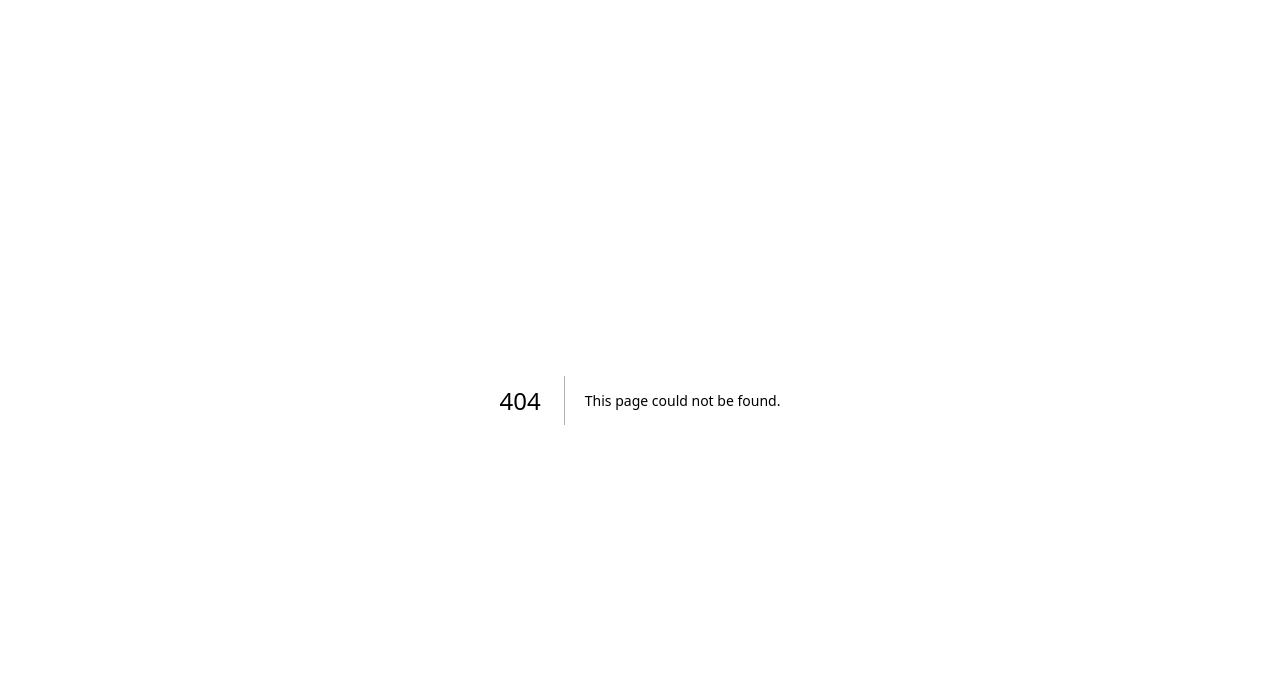
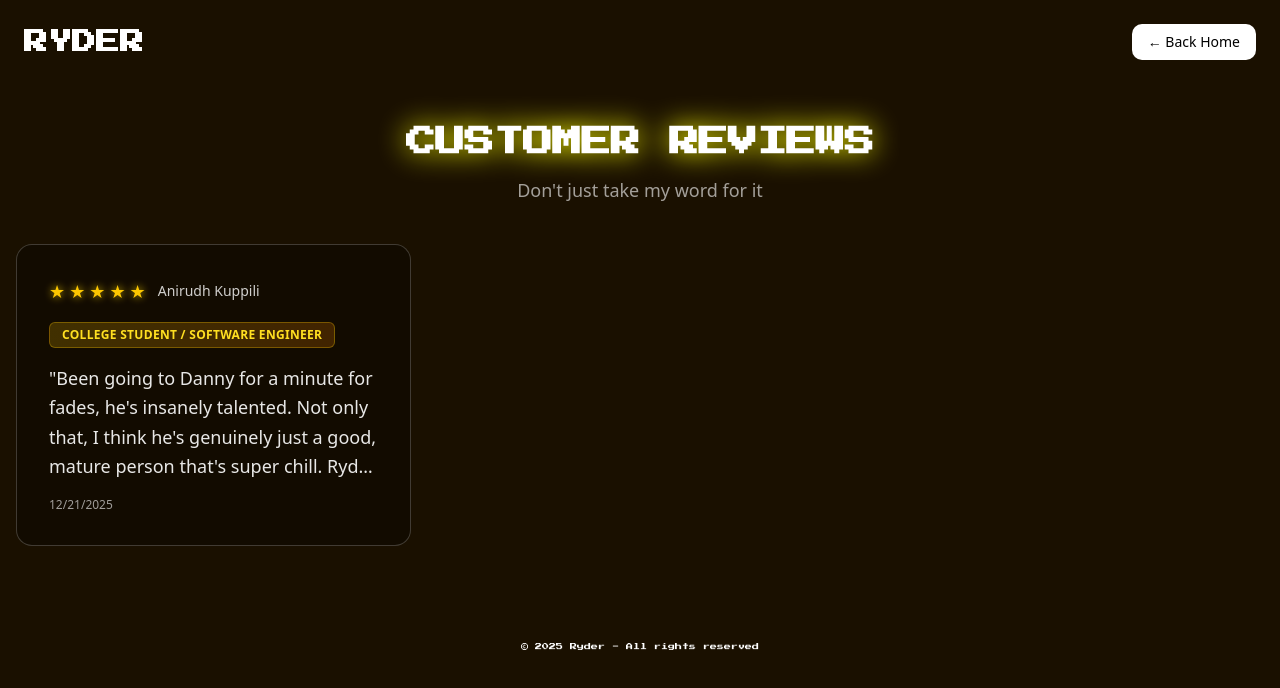
Before and after one commit to anirudhk-tech/ryder, a Next.js app: page /reviews in a window 1280 px wide. Before the commit this address had no page. Shown: the top 688 px of the page. Built offline with nearby package versions, Linux system fonts and the light colour scheme.

Commit message:
update: seperate reviews page

```diff
--- a/app/page.tsx
+++ b/app/page.tsx
@@ -59,6 +59,12 @@ export default function HomePage() {
                 label="Ryder's Work"
                 animate
               />
+              <MenuItem
+                key={5}
+                onClickAction={() => router.push("/reviews")}
+                label="Reviews"
+                animate
+              />
             </ul>
           </motion.div>
           <FloatingIcons animate />
--- /dev/null
+++ b/app/reviews/page.tsx
@@ -0,0 +1,125 @@
+"use client";
+
+import { motion } from "framer-motion";
+import { useState, useEffect } from "react";
+import { useUiStore } from "@/lib/store/useUiStore";
+import TypingText from "@/components/TypingText";
+import Footer from "@/components/landing/Footer";
+import { Navbar } from "@/components/Navbar";
+
+export default function Reviews() {
+  const [reviews, setReviews] = useState([]);
+  const [loading, setLoading] = useState(true);
+  const { reviewsVersion } = useUiStore();
+
+  useEffect(() => {
+    fetchReviews();
+  }, [reviewsVersion]);
+
+  const fetchReviews = async () => {
+    try {
+      const res = await fetch("/api/assets/reviews");
+      const data = await res.json();
+      setReviews(data.reviews || []);
+    } catch (err) {
+      console.error("Failed to fetch reviews:", err);
+    } finally {
+      setLoading(false);
+    }
+  };
+
+  return (
+    <>
+      <Navbar />
+      <div className="relative min-h-screen w-full bg-[#1a1000] text-white">
+        <div className="pointer-events-none absolute inset-0 -z-10">
+          <div className="absolute inset-0 bg-[radial-gradient(1200px_500px_at_10%_0%,rgba(0,160,255,0.12),transparent_60%),radial-gradient(800px_500px_at_90%_10%,rgba(255,0,200,0.10),transparent_60%),linear-gradient(180deg,rgba(255,255,255,0.02),transparent_30%),repeating-linear-gradient(45deg,rgba(255,255,255,0.03)_0_10px,rgba(255,255,255,0.05)_10px_20px),linear-gradient(180deg,#0a0a0a,#0c0c0c)]" />
+          <div className="absolute inset-0 opacity-25 mix-blend-multiply bg-[repeating-linear-gradient(to_bottom,rgba(0,0,0,0.18),rgba(0,0,0,0.18)_1px,rgba(0,0,0,0)_3px,rgba(0,0,0,0)_4px)]" />
+          <div className="absolute inset-0 pointer-events-none shadow-[inset_0_0_100px_rgba(0,0,0,0.55)]" />
+        </div>
+
+        <header className="mx-auto max-w-7xl px-4 py-10 flex flex-col text-center">
+          <TypingText
+            className="[font-family:var(--font-press)] text-3xl font-black tracking-tight drop-shadow-[0_0_14px_rgba(255,255,0,1.0)]"
+            text="CUSTOMER REVIEWS"
+          />
+          <p className="text-white/60 max-w-md mx-auto text-lg mt-4">
+            Don't just take my word for it
+          </p>
+        </header>
+
+        <main className="mx-auto max-w-7xl px-4 pb-24">
+          {loading ? (
+            <div className="text-center py-24 text-white/50">
+              Loading reviews...
+            </div>
+          ) : reviews.length === 0 ? (
+            <div className="text-center py-24 text-white/50">
+              No reviews yet. Check back soon!
+            </div>
+          ) : (
+            <ul className="grid grid-cols-1 gap-8 sm:grid-cols-2 lg:grid-cols-3">
+              {reviews.map((review: any, i: number) => (
+                <li key={review.id} className="relative">
+                  <motion.div
+                    initial={{ opacity: 0, y: 8, scale: 0.985 }}
+                    animate={{ opacity: 1, y: 0, scale: 1 }}
+                    transition={{ duration: 0.2, delay: i * 0.05 }}
+                    whileHover={{ scale: 1.02, y: -4 }}
+                    className="group relative rounded-2xl bg-black/30 border border-white/20 p-8 h-full"
+                  >
+                    <div className="flex items-center gap-3 mb-4">
+                      <div className="flex gap-1">
+                        {Array.from({ length: 5 }).map((_, starIndex) => (
+                          <span
+                            key={starIndex}
+                            className={`text-lg ${
+                              starIndex < review.rating
+                                ? "text-yellow-400 drop-shadow-[0_0_4px_rgba(255,215,0,0.8)]"
+                                : "text-white/40"
+                            }`}
+                          >
+                            ★
+                          </span>
+                        ))}
+                      </div>
+                      <span className="text-sm font-medium text-white/80">
+                        {review.name || "Anonymous"}
+                      </span>
+                    </div>
+
+                    {review.label && (
+                      <div className="mb-4">
+                        <span className="inline-block bg-linear-to-r from-yellow-400/20 to-orange-400/20 border border-yellow-400/30 px-3 py-1 text-xs rounded-sm font-bold uppercase tracking-wide text-yellow-300">
+                          {review.label}
+                        </span>
+                      </div>
+                    )}
+
+                    {review.comment && (
+                      <p className="text-white/90 leading-relaxed text-lg mb-4 line-clamp-4 group-hover:line-clamp-none transition-all duration-300">
+                        "{review.comment}"
+                      </p>
+                    )}
+
+                    <div className="text-xs text-white/60 mt-auto flex justify-between items-center">
+                      <span>
+                        {new Date(review.createdAt).toLocaleDateString()}
+                      </span>
+                      {review.productId && (
+                        <span className="font-mono bg-white/10 px-2 py-1 rounded">
+                          {review.productId}
+                        </span>
+                      )}
+                    </div>
+                  </motion.div>
+                </li>
+              ))}
+            </ul>
+          )}
+        </main>
+        <Footer />
+      </div>
+    </>
+  );
+}
--- a/app/work/page.tsx
+++ b/app/work/page.tsx
@@ -2,8 +2,9 @@
 
 import Image, { StaticImageData } from "next/image";
 import { motion } from "framer-motion";
-import { useState, useEffect } from "react";
-import { useUiStore } from "@/lib/store/useUiStore";
+import TypingText from "@/components/TypingText";
+import Footer from "@/components/landing/Footer";
+import { Navbar } from "@/components/Navbar";
 
 import IMG_5459 from "@/public/showcase/IMG_5459.jpeg";
 import IMG_5461 from "@/public/showcase/IMG_5461.jpeg";
@@ -12,10 +13,6 @@ import IMG_5463 from "@/public/showcase/IMG_5463.jpeg";
 import IMG_5464 from "@/public/showcase/IMG_5464.jpeg";
 import IMG_5465 from "@/public/showcase/IMG_5465.jpeg";
 import IMG_5466 from "@/public/showcase/IMG_5466.jpeg";
-
-import TypingText from "@/components/TypingText";
-import Footer from "@/components/landing/Footer";
-import { Navbar } from "@/components/Navbar";
 
 const photos: (StaticImageData | string)[] = [
   IMG_5459,
@@ -28,26 +25,6 @@ const photos: (StaticImageData | string)[] = [
 ];
 
 export default function WorkShowcase() {
-  const [reviews, setReviews] = useState([]);
-  const [loading, setLoading] = useState(true);
-  const { reviewsVersion } = useUiStore();
-
-  useEffect(() => {
-    fetchReviews();
-  }, [reviewsVersion]);
-
-  const fetchReviews = async () => {
-    try {
-      const res = await fetch("/api/assets/reviews");
-      const data = await res.json();
-      setReviews(data.reviews || []);
-    } catch (err) {
-      console.error("Failed to fetch reviews:", err);
-    } finally {
-      setLoading(false);
-    }
-  };
-
   return (
     <>
       <Navbar />
@@ -97,88 +74,6 @@ export default function WorkShowcase() {
               </li>
             ))}
           </ul>
-
-          {/* Reviews Section */}
-          <section className="border-t border-white/10 pt-16">
-            <div className="text-center mb-16">
-              <TypingText
-                className="[font-family:var(--font-press)] text-2xl font-black tracking-tight drop-shadow-[0_0_10px_rgba(255,255,0,0.8)] mb-4"
-                text="CUSTOMER REVIEWS"
-              />
-              <p className="text-white/60 max-w-md mx-auto text-lg">
-                Don't just take my word for it
-              </p>
-            </div>
-
-            {loading ? (
-              <div className="text-center py-12 text-white/50">
-                Loading reviews...
-              </div>
-            ) : reviews.length === 0 ? (
-              <div className="text-center py-24 text-white/50">
-                No reviews yet. Check back soon!
-              </div>
-            ) : (
-              <ul className="grid grid-cols-1 gap-8 sm:grid-cols-2 lg:grid-cols-3">
-                {reviews.map((review: any, i: number) => (
-                  <li key={review.id} className="relative">
-                    <motion.div
-                      initial={{ opacity: 0, y: 8, scale: 0.985 }}
-                      animate={{ opacity: 1, y: 0, scale: 1 }}
-                      transition={{ duration: 0.2, delay: i * 0.05 }}
-                      whileHover={{ scale: 1.02, y: -4 }}
-                      className="group relative rounded-2xl bg-black/30 border border-white/20 p-8 h-full"
-                    >
-                      <div className="flex items-center gap-3 mb-4">
-                        <div className="flex gap-1">
-                          {Array.from({ length: 5 }).map((_, starIndex) => (
-                            <span
-                              key={starIndex}
-                              className={`text-lg ${
-                                starIndex < review.rating
-                                  ? "text-yellow-400 drop-shadow-[0_0_4px_rgba(255,215,0,0.8)]"
-                                  : "text-white/40"
-                              }`}
-                            >
-                              ★
-                            </span>
-                          ))}
-                        </div>
-                        <span className="text-sm font-medium text-white/80">
-                          {review.name || "Anonymous"}
-                        </span>
-                      </div>
-
-                      {review.label && (
-                        <div className="mb-4">
-                          <span className="inline-block bg-linear-to-r from-yellow-400/20 to-orange-400/20 border border-yellow-400/30 px-3 py-1 rounded-full text-xs font-bold uppercase tracking-wide text-yellow-300">
-                            {review.label}
-                          </span>
-                        </div>
-                      )}
-
-                      {review.comment && (
-                        <p className="text-white/90 leading-relaxed text-lg mb-4 line-clamp-4 group-hover:line-clamp-none transition-all duration-300">
-                          "{review.comment}"
-                        </p>
-                      )}
-
-                      <div className="text-xs text-white/60 mt-auto flex justify-between items-center">
-                        <span>
-                          {new Date(review.createdAt).toLocaleDateString()}
-                        </span>
-                        {review.productId && (
-                          <span className="font-mono bg-white/10 px-2 py-1 rounded">
-                            {review.productId}
-                          </span>
-                        )}
-                      </div>
-                    </motion.div>
-                  </li>
-                ))}
-              </ul>
-            )}
-          </section>
         </main>
         <Footer />
       </div>
```
